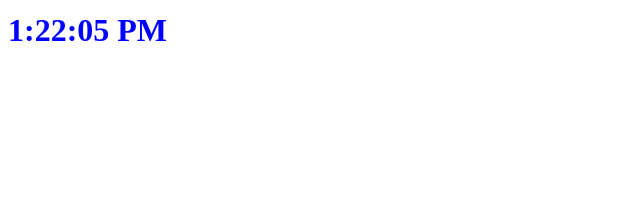
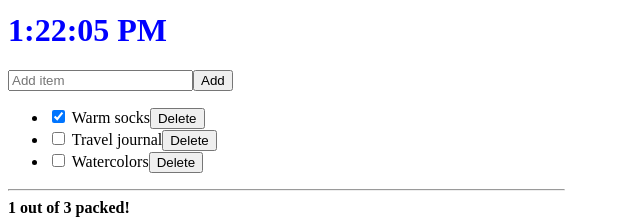
Before and after one commit to justCallMeArslan/react, a React (Vite) app in the folder practice/reactDev-exercises/: page / in a window 1280 px wide. Shown: the part 836-1058 px from the top of the page, without its empty margins (0-640 px from the left). Before the commit the page ends 914 px from the top, so only its background shows below. Built offline with nearby package versions, Linux system fonts and the light colour scheme.

Commit message:
completed second exercise

```diff
--- /dev/null
+++ b/practice/reactDev-exercises/src/AddItem.jsx
@@ -0,0 +1,18 @@
+import { useState } from 'react';
+
+export default function AddItem({ onAddItem }) {
+    const [title, setTitle] = useState('');
+    return (
+        <>
+            <input
+                placeholder="Add item"
+                value={title}
+                onChange={e => setTitle(e.target.value)}
+            />
+            <button onClick={() => {
+                setTitle('');
+                onAddItem(title);
+            }}>Add</button>
+        </>
+    )
+}
--- /dev/null
+++ b/practice/reactDev-exercises/src/PackingListChild.jsx
@@ -0,0 +1,31 @@
+export default function PackingList({
+    items,
+    onChangeItem,
+    onDeleteItem
+}) {
+    return (
+        <ul>
+            {items.map(item => (
+                <li key={item.id}>
+                    <label>
+                        <input
+                            type="checkbox"
+                            checked={item.packed}
+                            onChange={e => {
+                                onChangeItem({
+                                    ...item,
+                                    packed: e.target.checked
+                                });
+                            }}
+                        />
+                        {' '}
+                        {item.title}
+                    </label>
+                    <button onClick={() => onDeleteItem(item.id)}>
+                        Delete
+                    </button>
+                </li>
+            ))}
+        </ul>
+    );
+}
--- a/practice/reactDev-exercises/src/fixNotUpdating.jsx
+++ b/practice/reactDev-exercises/src/fixNotUpdating.jsx
@@ -44,7 +44,7 @@ export default function Clock() {
             </label>
 
             <select
-                className="clock-color"
+                id="clock-color"
                 value={color}
                 onChange={(e) => setColor(e.target.value)}>
                 {palette.map((item) => (
--- a/practice/reactDev-exercises/src/main.jsx
+++ b/practice/reactDev-exercises/src/main.jsx
@@ -6,6 +6,7 @@ import FeedbackForm from './fixCrash'
 import FeedbackForm1 from './removeUnnesState'
 import TrafficLight from './trafficLight'
 import Clock from './fixNotUpdating'
+import TravelPlan from './packingList'
 
 
 createRoot(document.getElementById('root')).render(
@@ -16,5 +17,6 @@ createRoot(document.getElementById('root')).render(
     <FeedbackForm />
     <TrafficLight />
     <Clock />
+    <TravelPlan />
   </StrictMode>,
 )
--- a/practice/reactDev-exercises/src/packingList.jsx
+++ b/practice/reactDev-exercises/src/packingList.jsx
@@ -1,6 +1,6 @@
 import { useState } from 'react';
-import AddItem from './AddItem.js';
-import PackingList from './PackingList.js';
+import AddItem from './AddItem.jsx';
+import PackingList from './PackingListChild.jsx';
 
 let nextId = 3;
 const initialItems = [
@@ -11,11 +11,12 @@ const initialItems = [
 
 export default function TravelPlan() {
     const [items, setItems] = useState(initialItems);
-    const [total, setTotal] = useState(3);
-    const [packed, setPacked] = useState(1);
+
+    const total = items.length;
+    const packed = items.filter(item => item.packed).length;
+
 
     function handleAddItem(title) {
-        setTotal(total + 1);
         setItems([
             ...items,
             {
@@ -27,14 +28,9 @@ export default function TravelPlan() {
     }
 
     function handleChangeItem(nextItem) {
-        if (nextItem.packed) {
-            setPacked(packed + 1);
-        } else {
-            setPacked(packed - 1);
-        }
         setItems(items.map(item => {
             if (item.id === nextItem.id) {
-                return nextItem;
+                return nextItem
             } else {
                 return item;
             }
@@ -42,7 +38,6 @@ export default function TravelPlan() {
     }
 
     function handleDeleteItem(itemId) {
-        setTotal(total - 1);
         setItems(
             items.filter(item => item.id !== itemId)
         );
```
